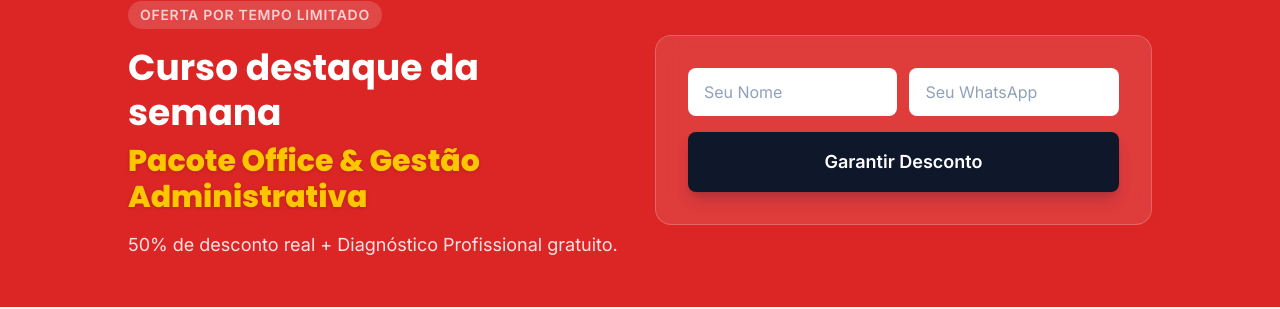
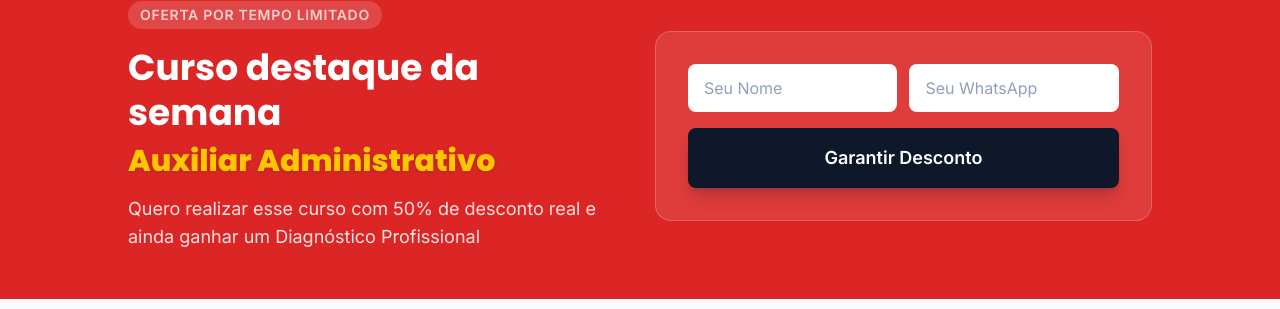
Before and after one commit to ailtonbf-design/willian-informatica, a React (Vite) app: page / in a window 1280 px wide. Shown: the part 969-1278 px from the top of the page. Built offline with nearby package versions, Linux system fonts and the light colour scheme.

Commit message:
feat: Update course title and description
Changes the featured course title from "Pacote Office & Gestão Administrativa" to "Auxiliar Administrativo". Updates the corresponding promotional text to be more action-oriented and personalized.

```diff
--- a/src/App.tsx
+++ b/src/App.tsx
@@ -124,10 +124,10 @@ export default function App() {
                 Curso destaque da semana
               </h2>
               <h3 className="font-heading text-2xl md:text-3xl font-extrabold text-yellow-400 mb-4 drop-shadow-sm">
-                Pacote Office & Gestão Administrativa
+                Auxiliar Administrativo
               </h3>
               <p className="text-red-100 text-lg">
-                50% de desconto real + Diagnóstico Profissional gratuito.
+                Quero realizar esse curso com 50% de desconto real e ainda ganhar um Diagnóstico Profissional
               </p>
             </div>
 
```
